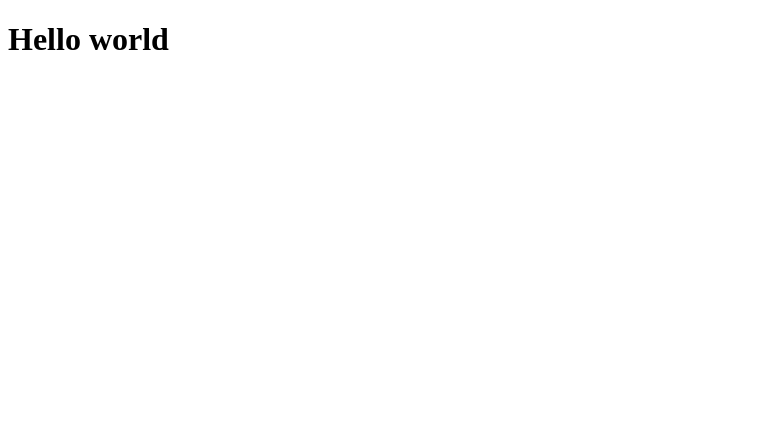
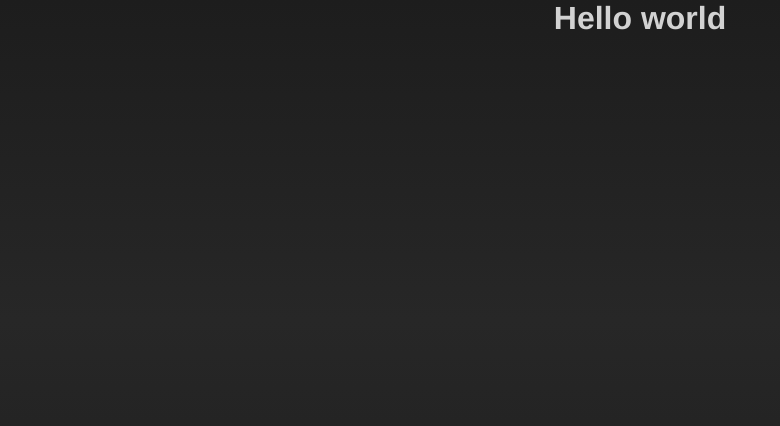
Before and after one commit to Oskii0201/Portfolio, a React (Vite) app: page / in a window 1280 px wide. Shown: the top 426 px of the page, without its empty margins (0-780 px from the left). Built offline with nearby package versions, Linux system fonts and the light colour scheme.

Commit message:
main styles

```diff
--- a/src/main.jsx
+++ b/src/main.jsx
@@ -1,3 +1,5 @@
+import "./styles/globals.css"
+import "./styles/theme.css"
 import React from 'react'
 import ReactDOM from 'react-dom/client'
 import {App} from './App.jsx'
--- /dev/null
+++ b/src/styles/globals.css
@@ -0,0 +1,47 @@
+*{
+    box-sizing: border-box;
+    margin: 0;
+    padding: 0;
+}
+li{
+    list-style: none;
+}
+
+h1,
+h2{
+    font-weight: 700;
+}
+
+h1{
+    font-size: 2rem;
+}
+h2{
+    font-size: 1.5rem;
+}
+h3{
+    font-size: 1.25rem;
+}
+
+a{
+    text-decoration: none;
+    color: var(--color-text-default);
+    cursor: pointer;
+}
+
+button{
+    cursor: pointer;
+}
+
+body{
+    font-size: var(--font-size-default);
+    font-family: var(--font-family-default);
+    color: var(--color-text-default);
+}
+
+#root{
+    display: flex;
+    flex-direction: column;
+    align-items: center;
+    min-height: 100vh;
+    background: linear-gradient(to bottom, #1d1d1d 0%, #272727 40%, #0d0d0d 150%);
+}
--- /dev/null
+++ b/src/styles/theme.css
@@ -0,0 +1,7 @@
+body{
+    --font-size-default: 14px;
+    --font-family-default: Helvetica, Arial, sens-serif;
+
+    --color-text-default: #d2d2d2;
+    --color-text-purple: #c770f0;
+}
```
